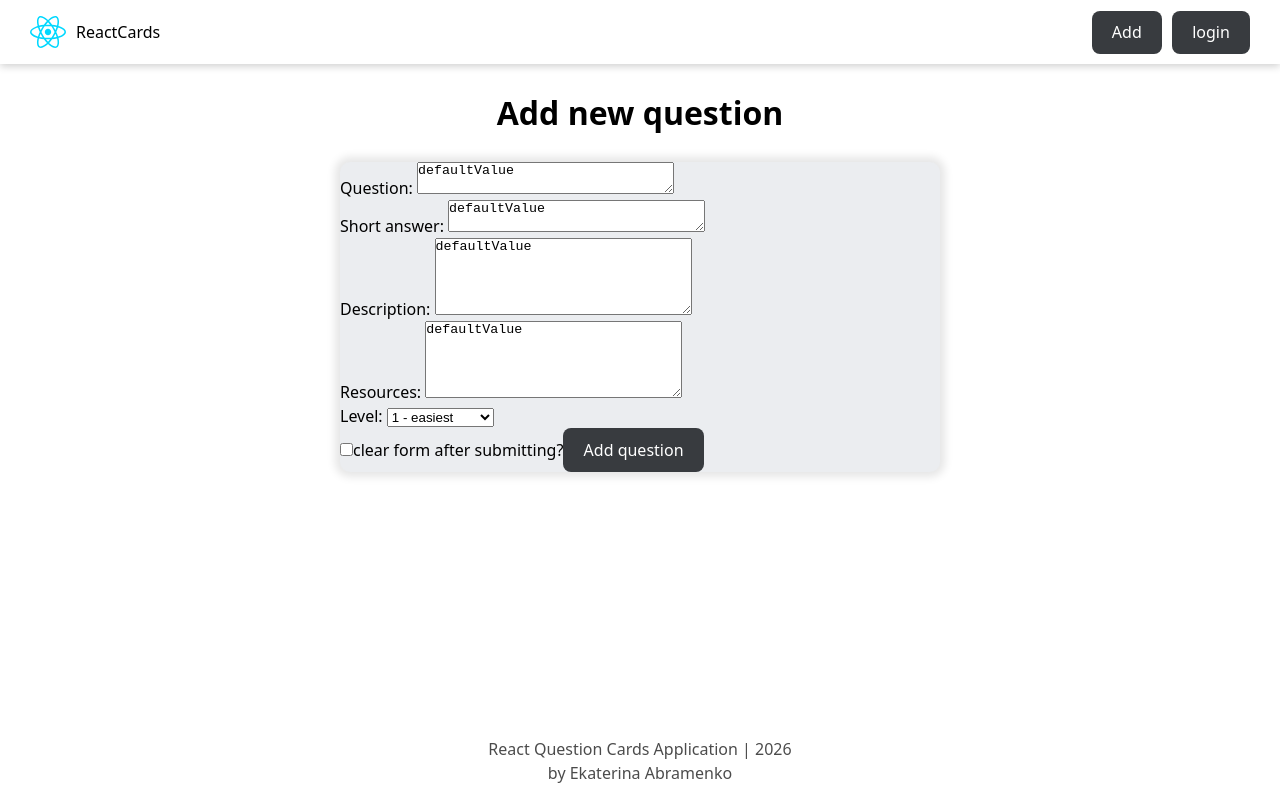
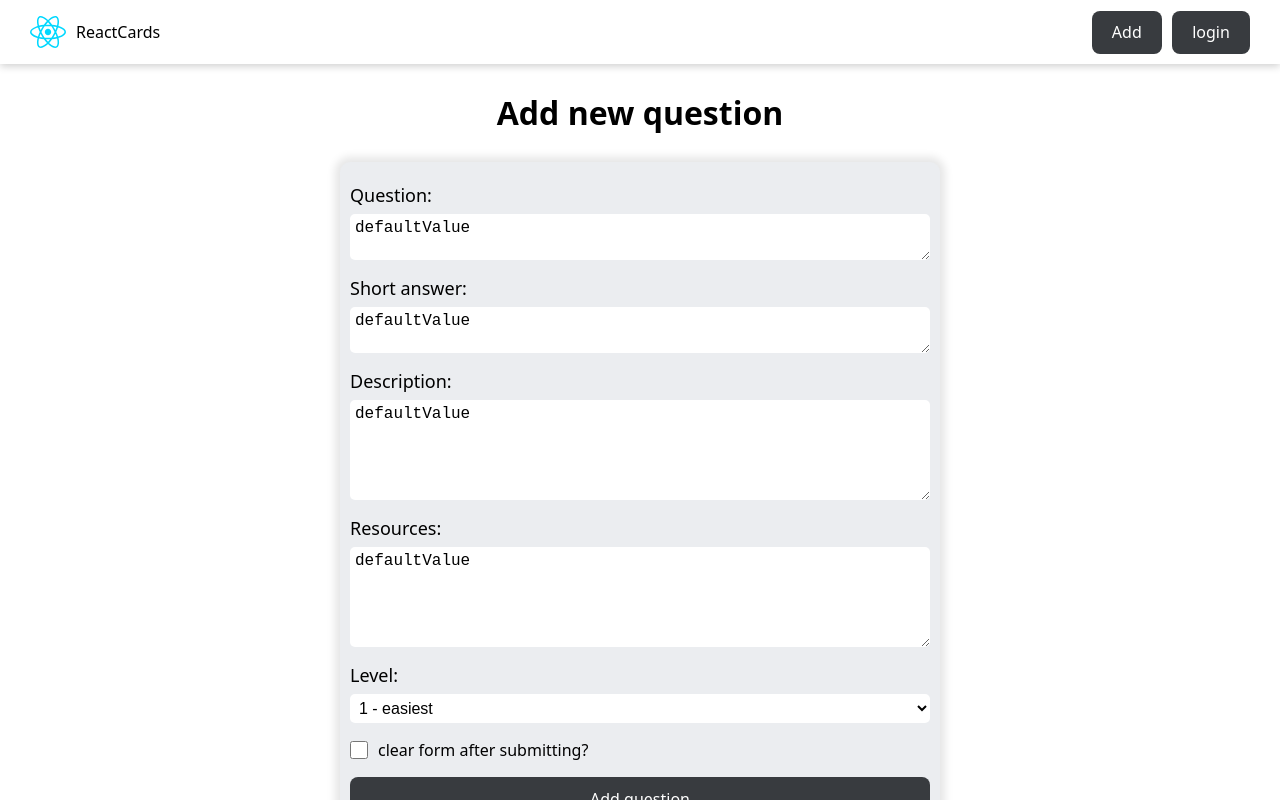
Before and after one commit to AbramenkoEkaterina/react-app-course, a React (Vite) app: page /addquestion in a window 1280 px wide. Built offline with nearby package versions, Linux system fonts and the light colour scheme.

Commit message:
+add question page css

```diff
--- a/src/index.css
+++ b/src/index.css
@@ -4,6 +4,7 @@
   --btn-bg-color: #383b3f;
   --btn-text-color: #fff;
   --card-bg-color: #343a46;
+  --green-color: #219679;
 
   font-family: system-ui, Avenir, Helvetica, Arial, sans-serif;
   line-height: 1.5;
@@ -40,6 +41,7 @@ body {
     --btn-text-color: #fff;
     --btn-bg-color: #383b3f;
     --card-bg-color: #ebedf0;
+    --green-color: #219679;
   }
 }
 
@@ -50,5 +52,6 @@ body {
     --btn-bg-color: #16444f;
     --btn-text-color: #57c4dc;
     --card-bg-color: #343a46;
+    --green-color: #219679;
   }
 }
--- a/src/pages/AddQuestionPage/AddQuestionPage.module.css
+++ b/src/pages/AddQuestionPage/AddQuestionPage.module.css
@@ -1,7 +1,6 @@
 .formTitle {
   margin: 25px auto;
   width: fit-content;
-
 }
 
 .formContainer {
@@ -12,3 +11,63 @@
   background-color: var(--card-bg-color);
   box-shadow: 0 0 8px 5px rgba(0, 0, 0, 0.1);
 }
+
+/* form component*/
+
+.form {
+  width: 100%;
+  padding: 20px 10px;
+  display: flex;
+  flex-direction: column;
+  justify-content: flex-start;
+  align-items: stretch;
+  gap: 15px;
+}
+
+.formControl {
+  width: 100%;
+  display: flex;
+  flex-direction: column;
+  justify-content: flex-start;
+  align-items: stretch;
+  gap: 5px;
+
+  label {
+    color: var(--text-color);
+    font-size: 18px;
+  }
+
+  select,
+  textarea {
+    padding: 5px;
+    color: var(--text-color);
+    background-color: var(--main-bg-color);
+    font-size: 16px;
+    border-radius: 5px;
+    border: none;
+    outline: none;
+  }
+
+  select:focus-visible,
+  textarea:focus-visible {
+    outline: 2px solid var(--green-color);
+  }
+}
+
+.clearFormControl {
+  width: 100%;
+  display: flex;
+  justify-content: flex-start;
+  align-items: center;
+  gap: 10px;
+}
+
+.checkbox {
+  width: 18px;
+  height: 18px;
+  accent-color: var(--green-color);
+}
+
+.checkbox:disabled + span {
+  opacity: 0.5%;
+}
--- a/src/pages/QuestionPage/QuestionPage.module.css
+++ b/src/pages/QuestionPage/QuestionPage.module.css
@@ -82,5 +82,5 @@
 .checkbox {
     width: 18px;
     height: 18px;
-    accent-color: #16C47F;
+    accent-color: var(--green-color);
 }
```
Lines whose indentation alone changed are shown as unchanged.
